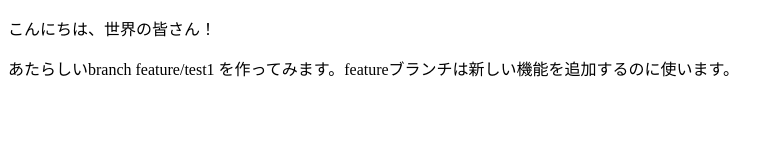
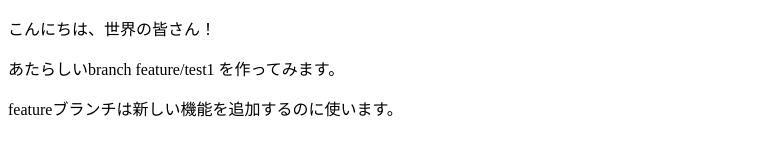
Before and after one commit to netkobo/hello, a plain HTML site: page index.html in a window 1280 px wide. Shown: the whole page, without its empty margins (0-784 px from the left). Drawn offline with Linux system fonts and the light colour scheme.

Commit message:
改行追加

```diff
--- a/index.html
+++ b/index.html
@@ -7,6 +7,7 @@
 </head>
 <body>
   <p>こんにちは、世界の皆さん！</p>
-  <p>あたらしいbranch feature/test1 を作ってみます。featureブランチは新しい機能を追加するのに使います。</p>
+  <p>あたらしいbranch feature/test1 を作ってみます。</p>
+  <p>featureブランチは新しい機能を追加するのに使います。</p>
 </body>
 </html>
```
